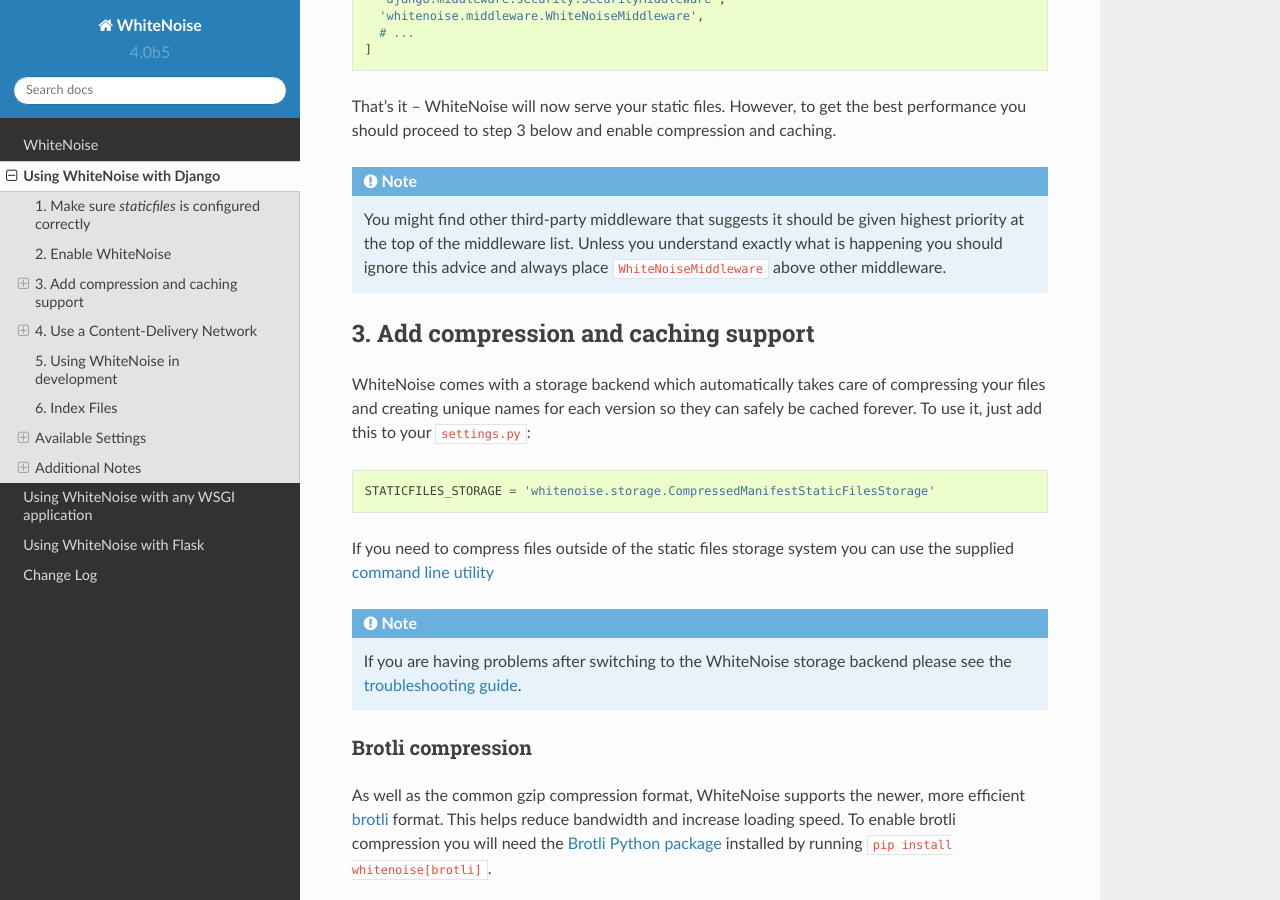
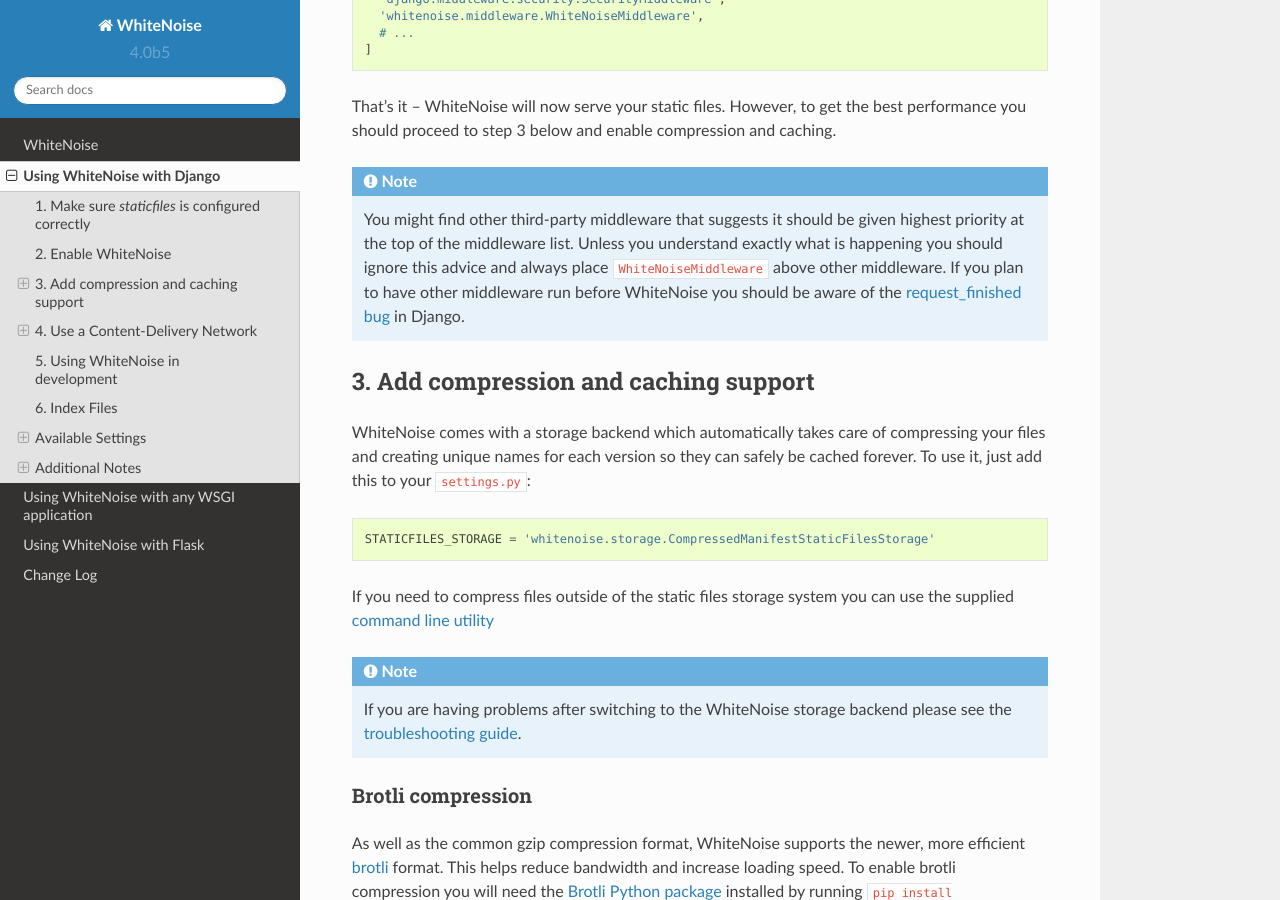
Before and after one commit to gorbunov87/white_noise, a Sphinx documentation site: the page built from docs/django.rst, in a window 1280 px wide and 900 px high, scrolled down 1095 px. Built offline with Sphinx 7.4.7 and the Read the Docs theme 2.0.0, drawn with Linux system fonts in a browser that asks for light colours.

Commit message:
Include link to Django "request_finished" bug
Closes #171

```diff
--- a/docs/django.rst
+++ b/docs/django.rst
@@ -64,7 +64,10 @@
 .. note:: You might find other third-party middleware that suggests it should
    be given highest priority at the top of the middleware list. Unless you
    understand exactly what is happening you should ignore this advice and always
-   place ``WhiteNoiseMiddleware`` above other middleware.
+   place ``WhiteNoiseMiddleware`` above other middleware. If you plan to have other
+   middleware run before WhiteNoise you should be aware of the
+   `request_finished bug <https://code.djangoproject.com/ticket/29069>`_ in
+   Django.
 
 
 3. Add compression and caching support
```
